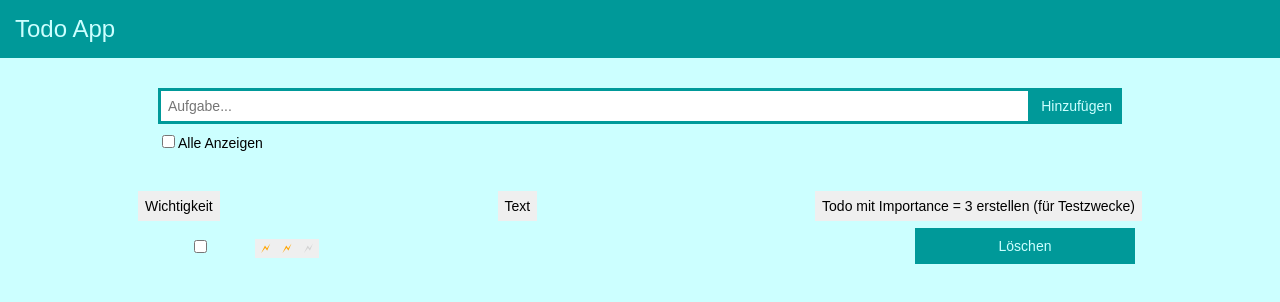
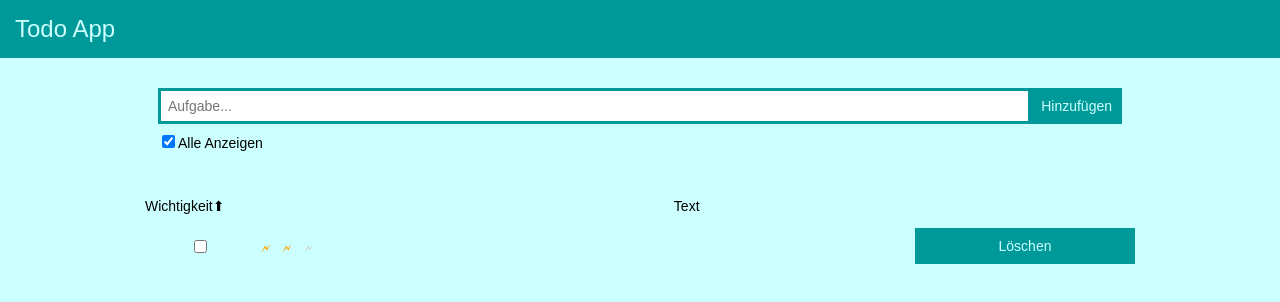
Before and after one commit to pinefoambath/webproject, a React (Create React App) app: page / in a window 1280 px wide. Both pictures are taken after a click on the button "Hinzufügen". Shown: the top 302 px of the page. Built offline with nearby package versions, Linux system fonts and the light colour scheme.

Commit message:
importance and rating fixed

```diff
--- a/src/components/checkbox.tsx
+++ b/src/components/checkbox.tsx
@@ -1,22 +1,18 @@
 import { useState } from 'react'
 
 type checkboxProps = {
+  checked: boolean
   checkBoxHandler: () => void
 }
 
-export const Checkbox = ({ checkBoxHandler }: checkboxProps) => {
-  const [checked, setChecked] = useState(false)
-  const toggleCheckbox = () => {
-    setChecked(!checked)
-    checkBoxHandler()
-  }
+export const Checkbox = ({ checked, checkBoxHandler }: checkboxProps) => {
   return (
     <input
       className="item-checkbox"
       type="checkbox"
       checked={checked}
       onChange={() => {
-        toggleCheckbox()
+        checkBoxHandler()
       }}
     />
   )
--- a/src/components/pages/App.css
+++ b/src/components/pages/App.css
@@ -51,13 +51,9 @@
     width: fit-content;
     padding: 0.5em;
     border: none;
+    background-color: #ccffff;
   }
-/*
-  .sorting-button:hover{
-    background: #009999;
-    color: #ccffff;
-  }
-  */
+
   .items-list{
     display: flex;
     flex-direction: column;
@@ -103,10 +99,11 @@
   .on-rated{
     color: orange;
     border: none;
+    background-color: #ccffff;
   }
 
   .off-rated{
     color:  lightgray;
     border: none;
-
+    background-color: #ccffff;
   }
--- a/src/components/pages/App.tsx
+++ b/src/components/pages/App.tsx
@@ -1,7 +1,7 @@
 import { Button } from 'components/button'
 import { SearchBar } from 'components/searchBar'
 import { Task } from 'components/taskItem'
-import { createTodo, createUrgentTodo, Todo } from 'models/Todo'
+import { createTodo, Todo } from 'models/Todo'
 import { useState } from 'react'
 import './App.css'
 import { NumToImportance } from 'models/Importance'
@@ -16,10 +16,10 @@ export const App = () => {
   //const [textSortButton, setTextSortButton] = useState(false)
   //const [importanceSortButton, setImportanceSortButton] = useState(false)
 //
-  const [arrowCondition, setArrowCondition] = useState<ArrowCondition>('none')
+  const [arrowCondition, setArrowCondition] = useState<ArrowCondition>('asc')
   const [sortingCriteria, setSortingCriteria] = useState<SortConditions>('importance')
 
-  const [showAllItems, setShowAllItems] = useState(false)
+  const [showAllItems, setShowAllItems] = useState(true)
   const [text, setText] = useState('')
 
   const addTodo = (text: string) => {
@@ -56,12 +56,6 @@ export const App = () => {
   const filteredList = todoItems
     .filter(t => t.text.toLowerCase().startsWith(text.toLowerCase()))
     .filter(t => !t.done || showAllItems)
-
-  const urgentTodo = () => {
-    const newUrgentTodo = createUrgentTodo('Urgent Todo')
-    const fullList = [...todoItems, newUrgentTodo]
-    setTodoItems(fullList)
-  }
 
   const showAllCheckHandler = () => {
     setShowAllItems(!showAllItems)
@@ -115,6 +109,7 @@ export const App = () => {
           showAllItems={showAllItems}
         />
         <div className="items-list">
+          <div/>
           <div className="button-group">
             <Button
               className="sorting-button"
@@ -128,11 +123,7 @@ export const App = () => {
               arrowState={sortingCriteria === 'text'? arrowCondition : 'none'}
               buttonHandler={sortByText}
             />
-
-            {/* TODO diesen Button entfernen, ist nur zum Test */}
-            <button className="sorting-button" onClick={() => urgentTodo()}>
-              Todo mit Importance = 3 erstellen (für Testzwecke)
-            </button>
+            <div />
           </div>
 
           {filteredSortedList.map(todo => (
--- a/src/components/searchBar.tsx
+++ b/src/components/searchBar.tsx
@@ -45,7 +45,7 @@ export const SearchBar = ({
           </button>
         </div>
         <div>
-          <Checkbox checkBoxHandler={showAllCheckHandler} />
+          <Checkbox checked={showAllItems} checkBoxHandler={showAllCheckHandler} />
           Alle Anzeigen
         </div>
       </div>
--- a/src/components/taskItem.tsx
+++ b/src/components/taskItem.tsx
@@ -29,8 +29,8 @@ export const Task = ({
 }: TaskItem): JSX.Element => {
   return (
     <div className="single-item">
-      <Checkbox checkBoxHandler={() => setAsDone(id)} />
-      < Rating inprating={importance} />
+      <Checkbox checked={done} checkBoxHandler={() => setAsDone(id)} />
+      < Rating inprating={importance} newImportance={(val) => setNewImportance(id, val)}  />
       <div className={textRendering(done)}>{description}</div>
       <Button
         className="full-background-button"
--- a/src/models/Rating.tsx
+++ b/src/models/Rating.tsx
@@ -6,10 +6,11 @@ const getClassName = (indexstatus: boolean) =>{
 
 interface ImportanceLevel {
     inprating: number
+    newImportance: (val: number)  => void
 }
 
 export const Rating = (input: ImportanceLevel) => {
-    const [rating, setRating] = useState<number>(input.inprating);
+    //const [rating, setRating] = useState<number>(input.inprating);
     const [hover, setHover] = useState<number>(input.inprating);
 
     return (
@@ -20,10 +21,10 @@ export const Rating = (input: ImportanceLevel) => {
                     <button
                         type="button"
                         key={index}
-                        className={index <= (hover || rating) ? getClassName(true): getClassName(false)}
-                        onClick={() => setRating(index)}
+                        className={index <= (hover || input.inprating) ? getClassName(true): getClassName(false)}
+                        onClick={() => input.newImportance(index)}
                         onMouseEnter={() => setHover(index)}
-                        onMouseLeave={() => setHover(rating)}
+                        onMouseLeave={() => setHover(input.inprating)}
 
                     >
                         🗲
--- a/src/models/Todo.ts
+++ b/src/models/Todo.ts
@@ -14,11 +14,3 @@ export const createTodo = (text: string): Todo => ({
 	done: false,
 	importance: 2
 })
-
-//TODO: remove when done testing
-export const createUrgentTodo = (text: string): Todo => ({
-	id: uuid(),
-	text: text,
-	done: false,
-	importance: 3
-})
```
